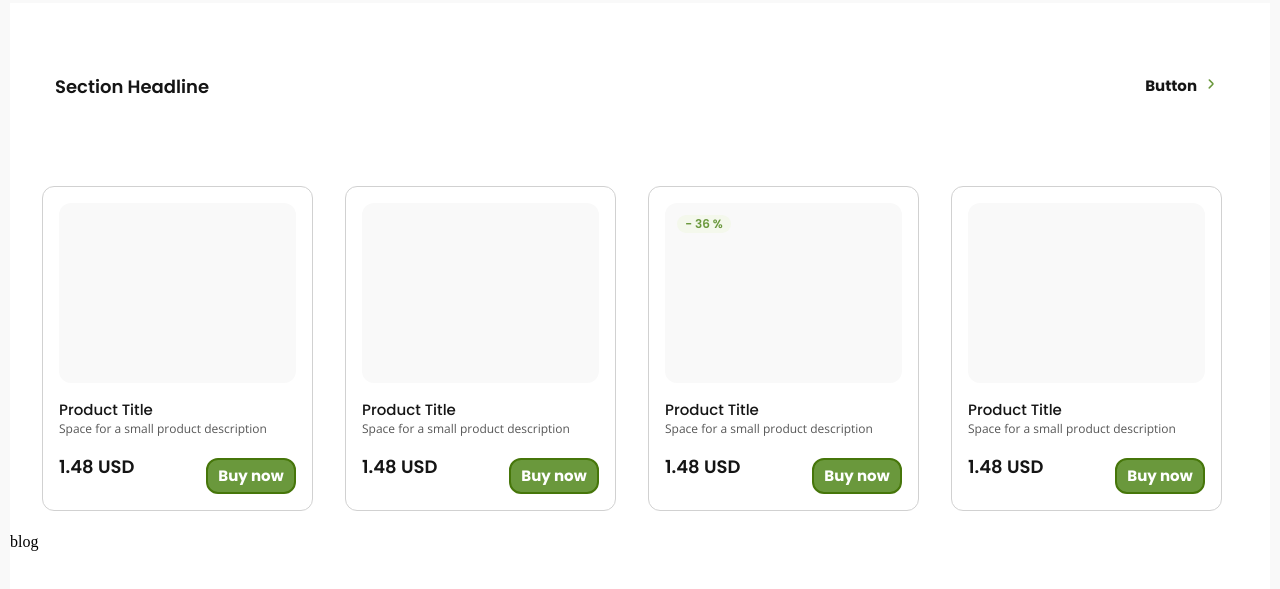
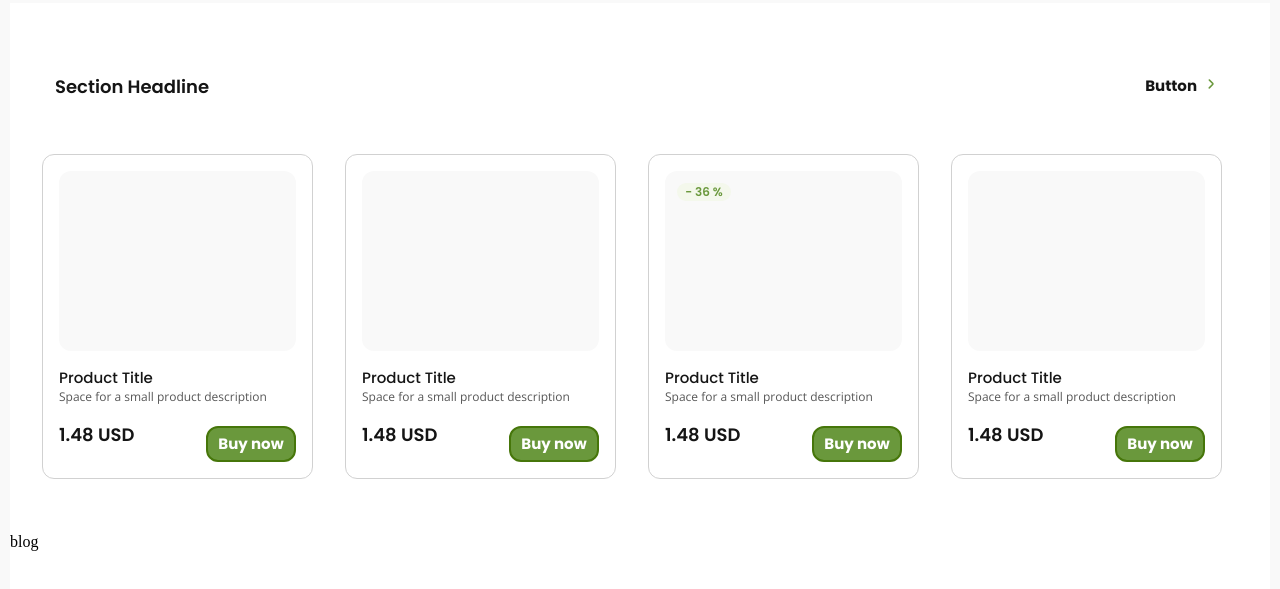
Before and after one commit to petre00/eCommerceProject, a plain HTML site: page index.html in a window 1280 px wide. Shown: the part 1987-2576 px from the top of the page. Drawn offline with nearby package versions, Linux system fonts and the light colour scheme.

Commit message:
ProiectFinal

```diff
--- a/index.html
+++ b/index.html
@@ -223,7 +223,7 @@
     <div class="headline-buton"><span><a href="categories/more.html">Button</a></span><i class="demo-icon icon-arrow-right"></i></div>
 </div>
     <div class="headline-products">
-        <div class="product">
+        <div class="product" style="margin-top: 0;">
             <div class="product-photo" style="background-image: url('images/product-1.jpg');">
                 <div class="discount-percent"></div>
             </div>
@@ -234,7 +234,7 @@
                 <button class="buy-button" type="button">Buy now</button>
             </div>
         </div>
-        <div class="product">
+        <div class="product" style="margin-top: 0;">
             <div class="product-photo" style="background-image: url('images/product-1.jpg');">
                 <div class="discount-percent"></div>
             </div>
@@ -245,7 +245,7 @@
                 <button class="buy-button" type="button">Buy now</button>
             </div>
         </div>
-        <div class="product">
+        <div class="product" style="margin-top: 0;">
             <div class="product-photo" style="background-image: url('images/product-1.jpg');">
                 <div class="discount-percent">- 36 %</div>
             </div>
@@ -256,7 +256,7 @@
                 <button class="buy-button" type="button">Buy now</button>
             </div>
         </div>
-        <div class="product">
+        <div class="product" style="margin-top: 0;">
             <div class="product-photo" style="background-image: url('images/product-1.jpg');">
                 <div class="discount-percent"></div>
             </div>
--- a/styles/sections/section-headline.scss
+++ b/styles/sections/section-headline.scss
@@ -5,12 +5,12 @@
 
 .title-headline {
   width: 1170px;
-  margin-top: 70px;
   margin-left: 45px;
   display: inline-flex;
   justify-content: space-between;
 
   span {
+    padding-top: 70px;
     @include popins-normal;
     font-style: normal;
     font-weight: 600;
@@ -20,6 +20,7 @@
   }
 
   .headline-buton {
+    margin-top: 70px;
     span {
       @include popins-normal;
       font-style: normal;
@@ -40,6 +41,8 @@
     }
 
     i {
+      padding: 0;
+      align-self: center;
       font-size: 20px;
       color: $col-text-4;
     }
```
Also changed, not shown: styles/style.css, 1 other file.
